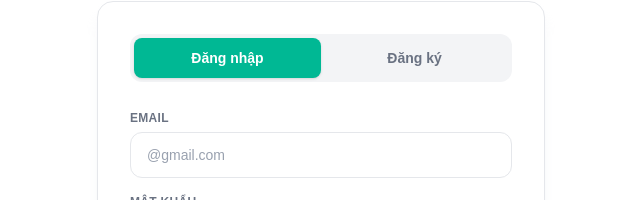
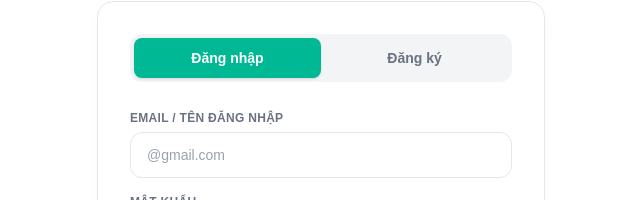
Before and after one commit to trongkhoile/web_quan_ly, a Next.js app: page /login in a window 1280 px wide. Shown: the part 256-456 px from the top of the page, without its empty margins (319-959 px from the left). Built offline with nearby package versions, Linux system fonts and the light colour scheme; no server answers.

Commit message:
Allow login with username (not just email)

```diff
--- a/app/login/page.tsx
+++ b/app/login/page.tsx
@@ -115,8 +115,8 @@ export default function LoginPage() {
             )}
 
             <div>
-              <label className="mb-1.5 block text-xs font-semibold text-gray-500 uppercase tracking-wide">Email</label>
-              <input type="email" placeholder="@gmail.com" value={form.email}
+              <label className="mb-1.5 block text-xs font-semibold text-gray-500 uppercase tracking-wide">Email / Tên đăng nhập</label>
+              <input type="text" placeholder="@gmail.com" value={form.email}
                 onChange={(e) => setForm({ ...form, email: e.target.value })} required className={inputCls} />
             </div>
 
```
